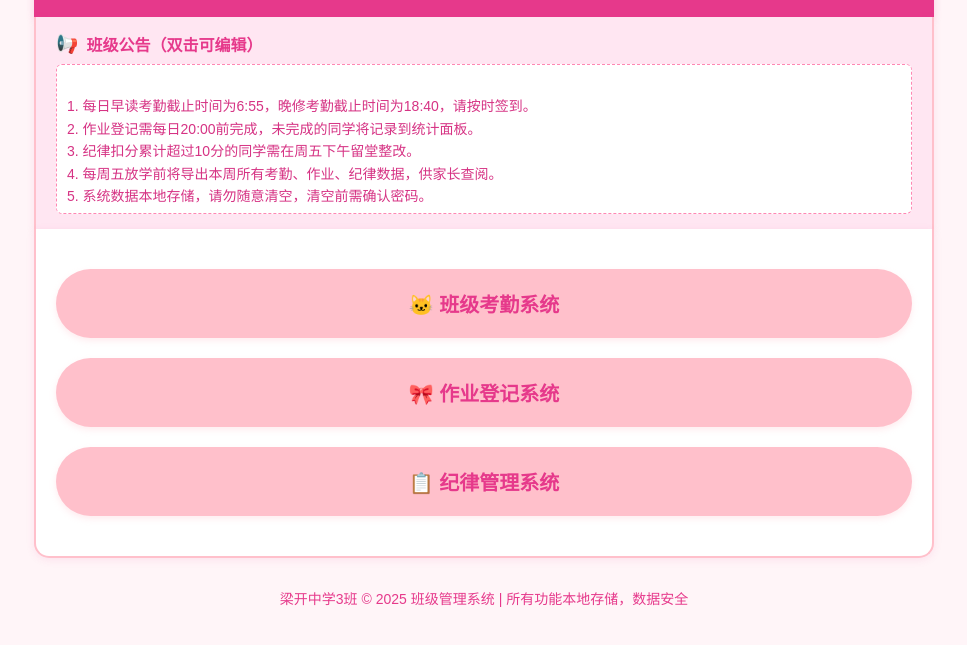
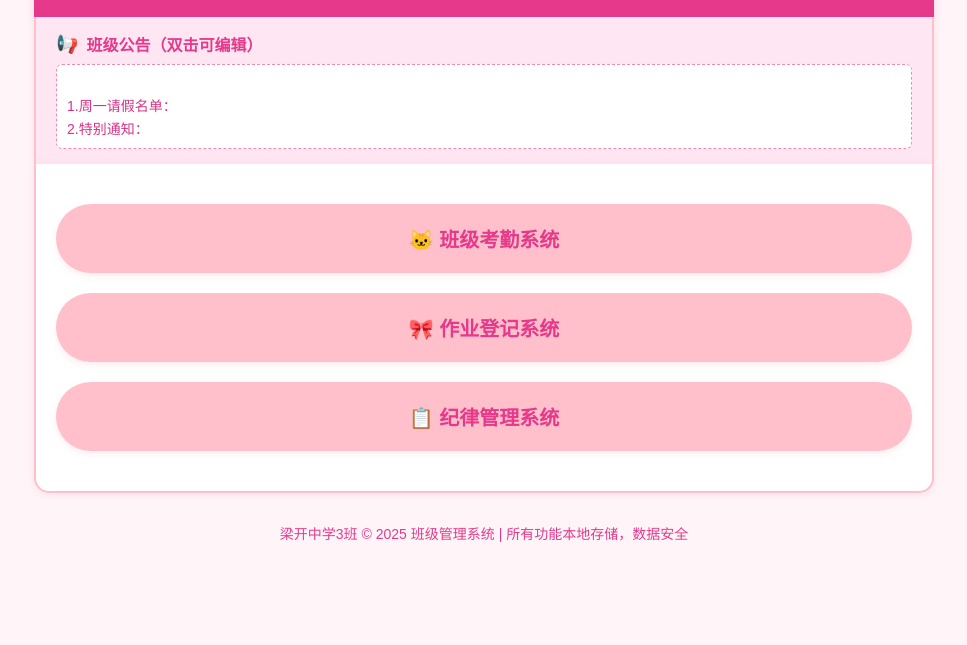
Before and after one commit to Fallon52/Fallon.github.io, a plain HTML site: page index.html in a window 1280 px wide. Shown: the part 83-728 px from the top of the page, without its empty margins (156-1123 px from the left). Drawn offline with Linux system fonts and the light colour scheme.

Commit message:
Update index.html

```diff
--- a/index.html
+++ b/index.html
@@ -158,11 +158,8 @@
     <div class="notice-container">
         <div class="notice-title">班级公告（双击可编辑）</div>
         <div class="notice-edit" id="noticeContent" contenteditable="true">
-1. 每日早读考勤截止时间为6:55，晚修考勤截止时间为18:40，请按时签到。
-2. 作业登记需每日20:00前完成，未完成的同学将记录到统计面板。
-3. 纪律扣分累计超过10分的同学需在周五下午留堂整改。
-4. 每周五放学前将导出本周所有考勤、作业、纪律数据，供家长查阅。
-5. 系统数据本地存储，请勿随意清空，清空前需确认密码。
+1.周一请假名单：
+2.特别通知：
         </div>
     </div>
 
```
